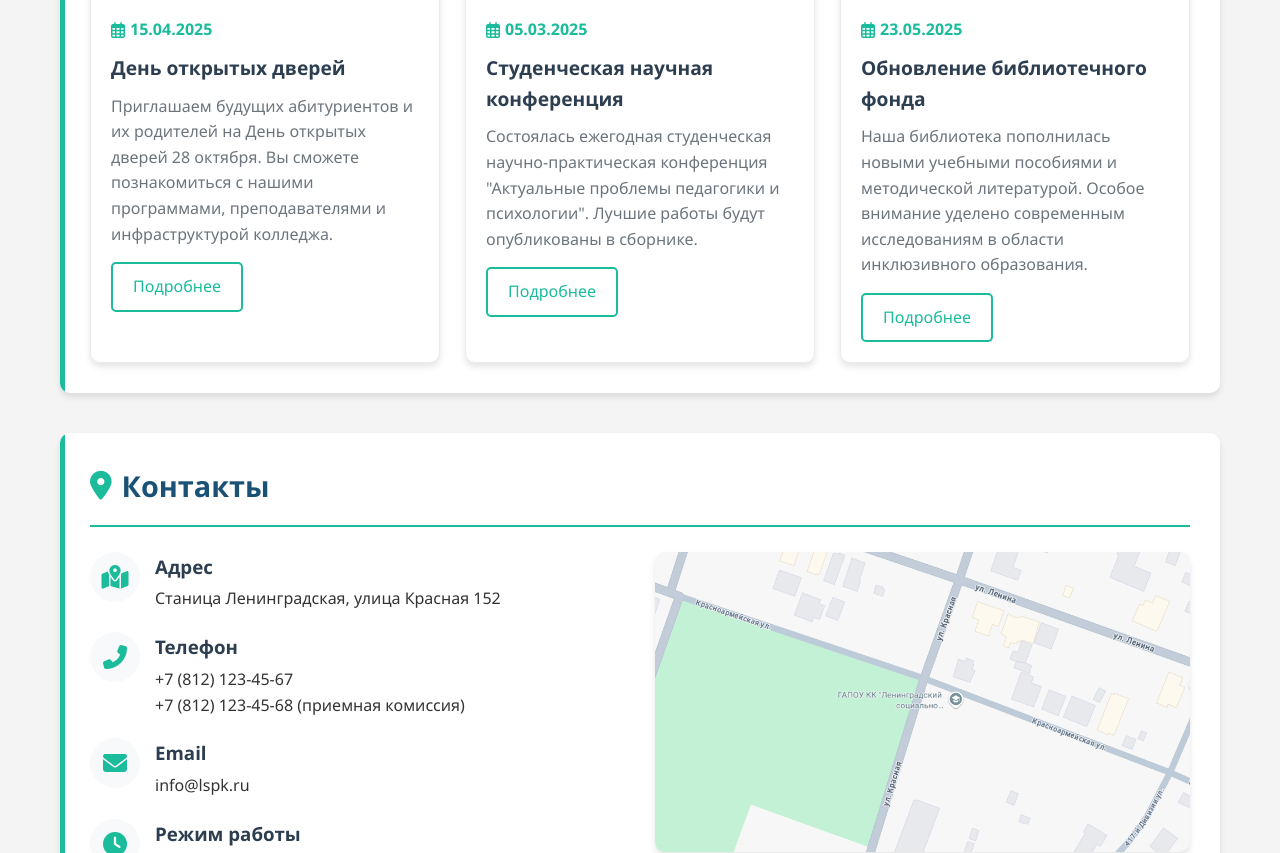
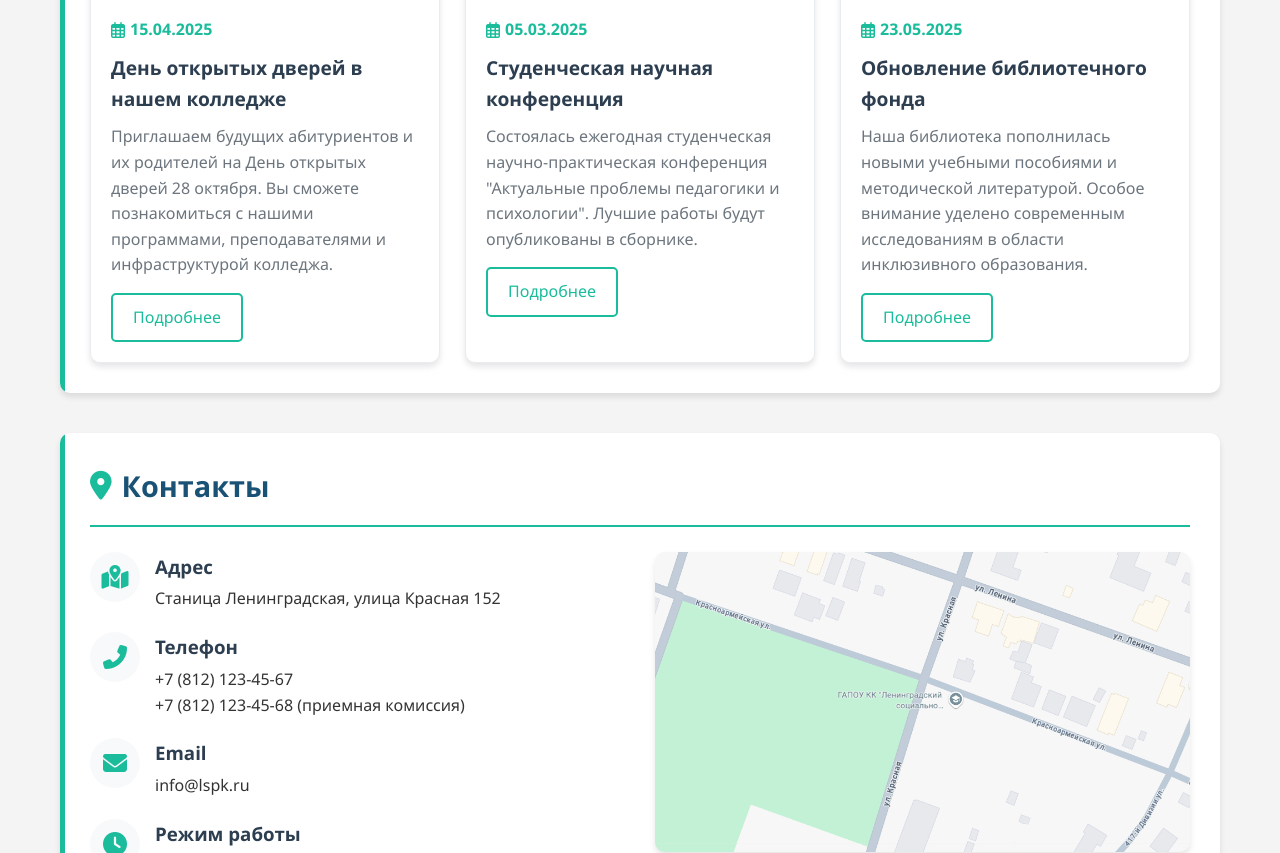
Before and after one commit to AlexKovgan64/LSPK6.github.io, a plain HTML site: page index.html in a window 1280 px wide. Shown: the part 3254-4107 px from the top of the page. Drawn offline with Linux system fonts and the light colour scheme.

Commit message:
index.html

```diff
--- a/index.html
+++ b/index.html
@@ -267,7 +267,7 @@
                 </div>
                 <div class="news-content">
                     <div class="news-date"><i class="far fa-calendar-alt"></i> 15.04.2025</div>
-                    <h3 class="news-title">День открытых дверей</h3>
+                    <h3 class="news-title">День открытых дверей в нашем колледже</h3>
                     <p class="news-excerpt">Приглашаем будущих абитуриентов и их родителей на День открытых дверей 28 октября. Вы сможете познакомиться с нашими программами, преподавателями и инфраструктурой колледжа.</p>
                     <a href="#" class="btn btn-outline">Подробнее</a>
                 </div>
```
